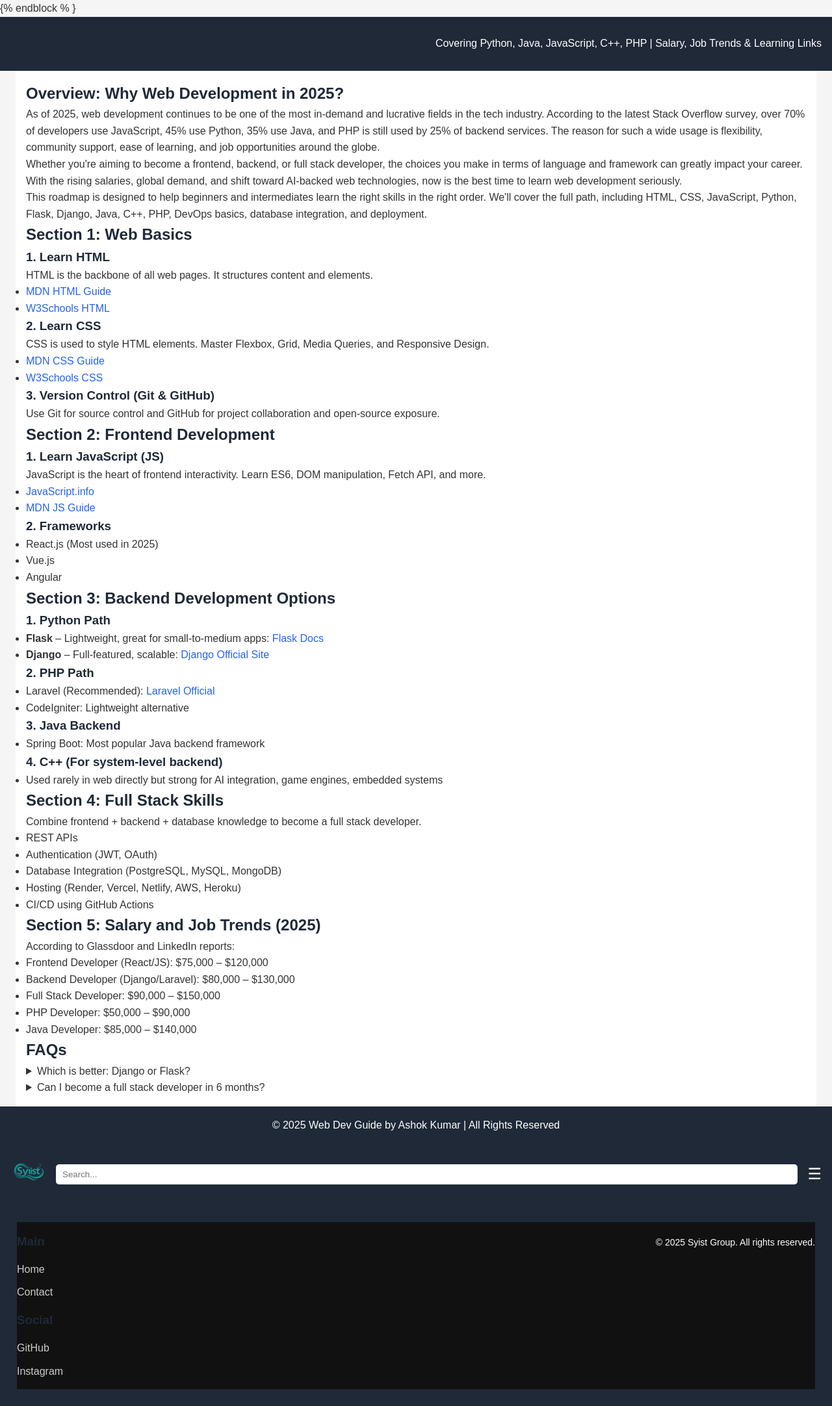
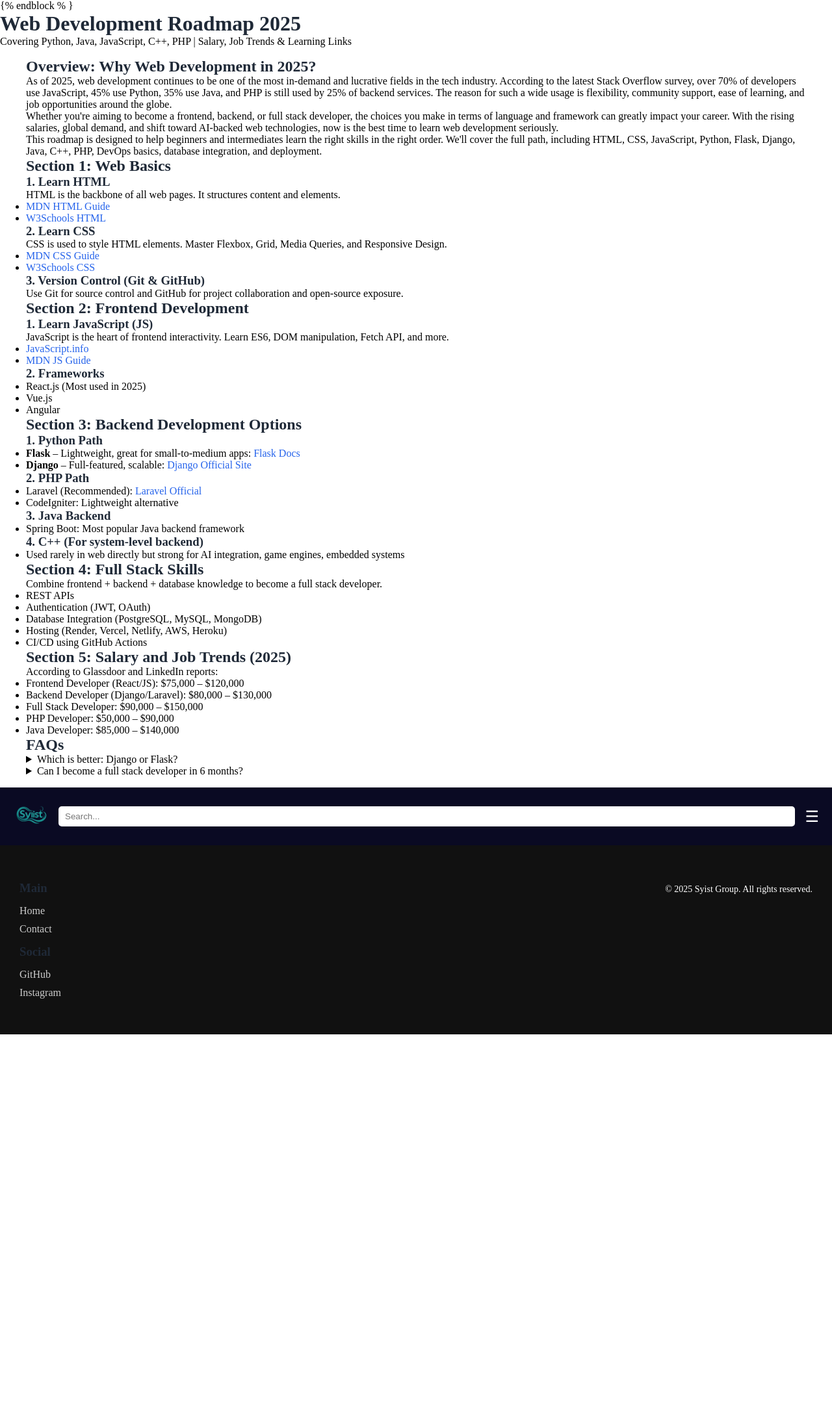
Before and after one commit to Ashok8601/Syist, a Django app: page /web/ in a window 1280 px wide. Shown: the whole page at 65% size. After the commit the page ends 1592 px from the top, so only its background shows below. Run offline with Django 5.2, Linux system fonts and the light colour scheme.

Commit message:
Update web.html

```diff
--- a/polls/templates/web.html
+++ b/polls/templates/web.html
@@ -11,19 +11,6 @@
     <meta property="og:type" content="article">
 
     <style>
-        body {
-            font-family: Arial, sans-serif;
-            line-height: 1.6;
-            margin: 0;
-            padding: 0;
-            background-color: #f5f5f5;
-            color: #333;
-        }header, footer {
-        background-color: #1f2937;
-        color: white;
-        text-align: center;
-        padding: 1rem;
-    }
 
     .container {
         max-width: 1200px;
@@ -57,10 +44,10 @@
     }
 </style>
 {% endblock % }
-    <header>
+
         <h1>Web Development Roadmap 2025</h1>
         <p>Covering Python, Java, JavaScript, C++, PHP | Salary, Job Trends & Learning Links</p>
-    </header><main class="container">
+    <main class="container">
     <section>
         <h2>Overview: Why Web Development in 2025?</h2>
         <p>As of 2025, web development continues to be one of the most in-demand and lucrative fields in the tech industry. According to the latest Stack Overflow survey, over 70% of developers use JavaScript, 45% use Python, 35% use Java, and PHP is still used by 25% of backend services. The reason for such a wide usage is flexibility, community support, ease of learning, and job opportunities around the globe.</p>
@@ -162,9 +149,5 @@
             <p>Yes, with consistent practice and real projects, 6 months is enough to become job-ready.</p>
         </details>
     </section>
-</main>
-
-<footer>
-    <p>&copy; 2025 Web Dev Guide by Ashok Kumar | All Rights Reserved</p>
-</footer>
+    </main>
 {% endblock %}
```
